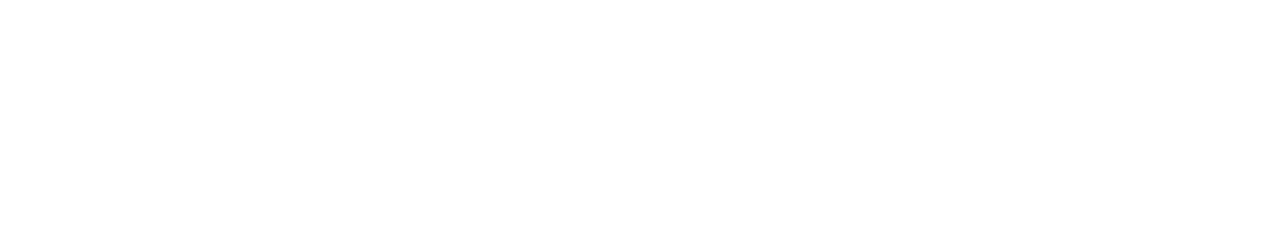
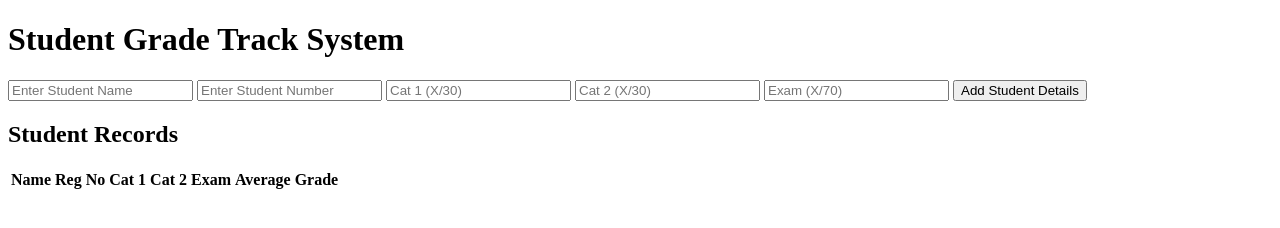
Before and after one commit to MarkOtwane/Grade-Tracking-system, a plain HTML site: page index.html in a window 1280 px wide. Drawn offline with Linux system fonts and the light colour scheme.

Commit message:
That's all i needed for my html

```diff
--- a/index.html
+++ b/index.html
@@ -3,10 +3,39 @@
 <head>
     <meta charset="UTF-8">
     <meta name="viewport" content="width=device-width, initial-scale=1.0">
-    <title>Document</title>
+    <title>Grade Track System</title>
     <link rel="stylesheet" href="style.css">
+
 </head>
 <body>
-
+    <!-- By the end of this project Mark Will Be able
+    to create objects,push objects to arrays, save to local storage, mapping data to table
+    -->
+    <h1>Student Grade Track System</h1>
+    <form action="" id="student-data">
+        <input type="text" id="name" placeholder="Enter Student Name" required>
+        <input type="text" id="regNumber" placeholder="Enter Student Number" required>
+        <input type="number" id="cat1" placeholder="Cat 1 (X/30)" required>
+        <input type="number" id="cat2"  placeholder="Cat 2 (X/30) " required>
+        <input type="number" id="exam" placeholder="Exam (X/70)" required>
+        <button type="submit">Add Student Details</button>
+    </form>
+    <!-- Table to store the student data -->
+     <h2>Student Records</h2>
+     <table id="studentTable">
+        <thead>
+            <tr>
+                <th>Name</th>
+                <th>Reg No</th>
+                <th>Cat 1</th>
+                <th>Cat 2</th>
+                <th>Exam</th>
+                <th>Average</th>
+                <th>Grade</th>
+            </tr>
+        </thead>
+        <tbody></tbody>
+     </table>
+    <script src="index.js"></script>
 </body>
 </html>
```
